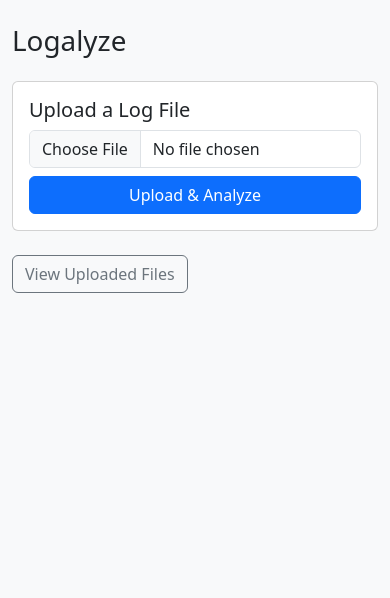
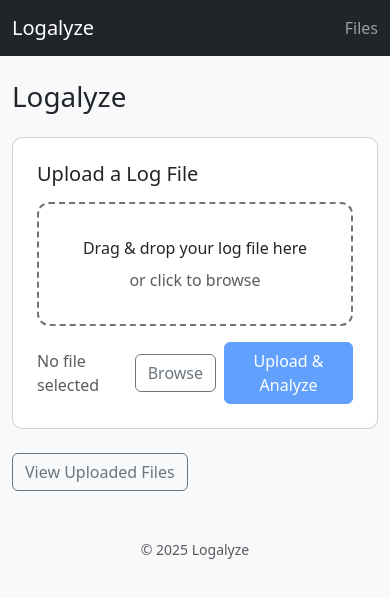
Before and after one commit to Kishorepec/Certificates, a Node server app: page / in a window 390 px wide. Shown: the top 598 px of the page. Run offline with Node 20, Linux system fonts and the light colour scheme.

Commit message:
Enhance UI with file filtering, drag-and-drop, AI chat, and responsive design
Co-authored-by: prathik0211 <prathik0211@gmail.com>

```diff
--- /dev/null
+++ b/public/styles.css
@@ -0,0 +1,12 @@
+body { scroll-behavior: smooth; }
+.card { border-radius: 10px; }
+pre { background: #0f172a; color: #e2e8f0; padding: 1rem; border-radius: 8px; }
+.badge { font-size: 0.75rem; }
+.dropzone { border: 2px dashed #6c757d; padding: 2rem; border-radius: 12px; background: #fff; text-align: center; transition: border-color .2s, background-color .2s; }
+.dropzone.dragover { border-color: #0d6efd; background: #f0f8ff; }
+.chat-box { background: #f8f9fa; border: 1px solid #e9ecef; height: 260px; overflow-y: auto; padding: 10px; border-radius: 8px; font-family: ui-monospace, SFMono-Regular, Menlo, Monaco, Consolas, "Liberation Mono", "Courier New", monospace; }
+.chat-msg { margin-bottom: .5rem; }
+.chat-msg .sender { font-weight: 600; margin-right: .25rem; }
+.stat { background: #fff; border-radius: 10px; padding: 1rem; box-shadow: 0 1px 2px rgba(0,0,0,.04); }
+.stat .label { color: #6c757d; font-size: .85rem; }
+.stat .value { font-weight: 700; font-size: 1.1rem; }
--- a/views/index.ejs
+++ b/views/index.ejs
@@ -1,29 +1,51 @@
-<!DOCTYPE html>
-<html>
-<head>
-  <meta charset="utf-8" />
-  <title>Logalyze</title>
-  <link href="https://cdn.jsdelivr.net/npm/bootstrap@5.3.3/dist/css/bootstrap.min.css" rel="stylesheet" />
-</head>
-<body class="bg-light">
-  <div class="container py-4">
+<%- include('partials/head', { title: 'Logalyze' }) %>
   <h1 class="mb-4">Logalyze</h1>
 
-    <div class="card p-3 mb-4">
-      <h5>Upload a Log File</h5>
-      <form action="/upload" method="POST" enctype="multipart/form-data">
-        <div class="row g-2 align-items-center">
-          <div class="col-md-8">
-            <input class="form-control" type="file" name="logfile" accept=".log,text/plain" required />
+  <div class="card p-4 mb-4">
+    <h5 class="mb-3">Upload a Log File</h5>
+    <form id="upload-form" action="/upload" method="POST" enctype="multipart/form-data">
+      <input id="file-input" class="d-none" type="file" name="logfile" accept=".log,text/plain" required />
+      <div id="dropzone" class="dropzone mb-3">
+        <div class="mb-2">Drag & drop your log file here</div>
+        <div class="text-muted">or click to browse</div>
       </div>
-          <div class="col-md-4">
-            <button class="btn btn-primary w-100" type="submit">Upload & Analyze</button>
-          </div>
+      <div class="d-flex gap-2 align-items-center">
+        <span id="file-name" class="text-muted flex-grow-1">No file selected</span>
+        <button id="browse-btn" class="btn btn-outline-secondary" type="button">Browse</button>
+        <button id="submit-btn" class="btn btn-primary" type="submit" disabled>Upload & Analyze</button>
       </div>
     </form>
   </div>
 
   <a class="btn btn-outline-secondary" href="/files">View Uploaded Files</a>
-  </div>
-</body>
-</html>
+
+  <script>
+    const dropzone = document.getElementById('dropzone');
+    const fileInput = document.getElementById('file-input');
+    const browseBtn = document.getElementById('browse-btn');
+    const submitBtn = document.getElementById('submit-btn');
+    const fileName = document.getElementById('file-name');
+
+    function setFile(file) {
+      if (!file) return;
+      fileName.textContent = file.name;
+      submitBtn.disabled = false;
+    }
+
+    browseBtn.addEventListener('click', () => fileInput.click());
+    dropzone.addEventListener('click', () => fileInput.click());
+
+    dropzone.addEventListener('dragover', (e) => { e.preventDefault(); dropzone.classList.add('dragover'); });
+    dropzone.addEventListener('dragleave', () => dropzone.classList.remove('dragover'));
+    dropzone.addEventListener('drop', (e) => {
+      e.preventDefault();
+      dropzone.classList.remove('dragover');
+      if (e.dataTransfer.files && e.dataTransfer.files[0]) {
+        fileInput.files = e.dataTransfer.files;
+        setFile(e.dataTransfer.files[0]);
+      }
+    });
+
+    fileInput.addEventListener('change', () => setFile(fileInput.files[0]));
+  </script>
+<%- include('partials/footer') %>
--- /dev/null
+++ b/views/partials/footer.ejs
@@ -0,0 +1,8 @@
+  </main>
+  <footer class="py-4 text-center text-muted small">
+    <div class="container">© <span id="year"></span> Logalyze</div>
+  </footer>
+  <script>document.getElementById('year').textContent = new Date().getFullYear()</script>
+  <script src="https://cdn.jsdelivr.net/npm/bootstrap@5.3.3/dist/js/bootstrap.bundle.min.js"></script>
+</body>
+</html>
--- /dev/null
+++ b/views/partials/head.ejs
@@ -0,0 +1,19 @@
+<!DOCTYPE html>
+<html lang="en">
+<head>
+  <meta charset="utf-8" />
+  <meta name="viewport" content="width=device-width, initial-scale=1" />
+  <title><%= title || 'Logalyze' %></title>
+  <link href="https://cdn.jsdelivr.net/npm/bootstrap@5.3.3/dist/css/bootstrap.min.css" rel="stylesheet" />
+  <link href="/public/styles.css" rel="stylesheet" />
+</head>
+<body class="bg-light">
+  <nav class="navbar navbar-expand-lg navbar-dark bg-dark">
+    <div class="container">
+      <a class="navbar-brand" href="/">Logalyze</a>
+      <div class="navbar-nav">
+        <a class="nav-link" href="/files">Files</a>
+      </div>
+    </div>
+  </nav>
+  <main class="container py-4">
```
Also changed, not shown: views/files.ejs (+41 -15 lines), views/report.ejs (+85 -36 lines). Lines whose indentation alone changed are shown as unchanged.
